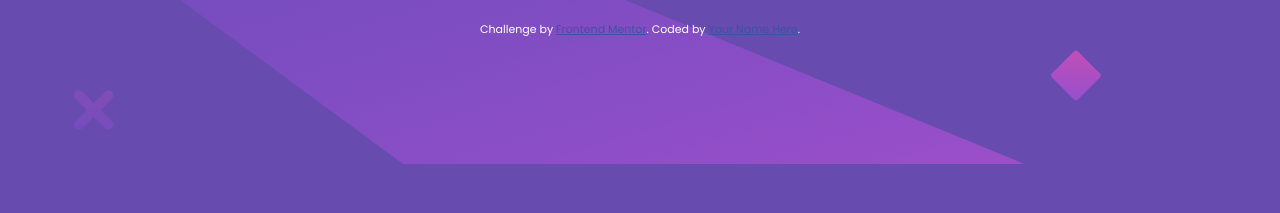
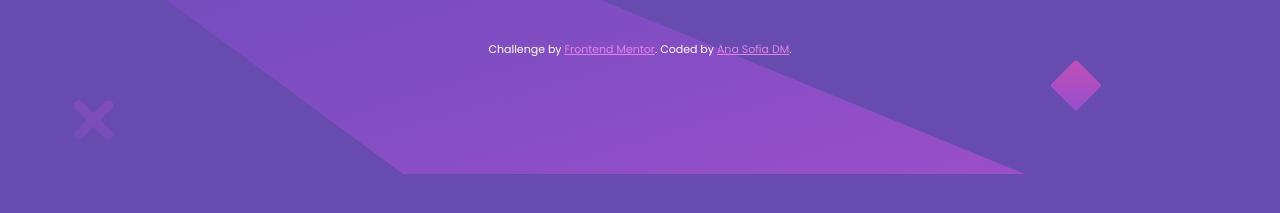
Before and after one commit to anasofiadm/huddle-landing-page, a plain HTML site: page index.html in a window 1280 px wide. Shown: the part 567-780 px from the top of the page. Drawn offline with nearby package versions, Linux system fonts and the light colour scheme.

Commit message:
Footer style, last touches

```diff
--- a/index.html
+++ b/index.html
@@ -42,7 +42,7 @@
   <footer>
     <p class="attribution">
       Challenge by <a href="https://www.frontendmentor.io?ref=challenge" target="_blank">Frontend Mentor</a>.
-      Coded by <a href="#">Your Name Here</a>.
+      Coded by <a href="#">Ana Sofia DM</a>.
     </p>
   </footer>
 
--- a/styles.css
+++ b/styles.css
@@ -132,11 +132,11 @@ body {
   }
 
   footer {
-    margin-top: 40px;
+    margin-top: 60px;
     text-align: center;
     font-size: 11px;
   }
 
   footer a {
-    color: hsl(228, 45%, 44%);
+    color: hsl(300, 69%, 71%);
   }
```
